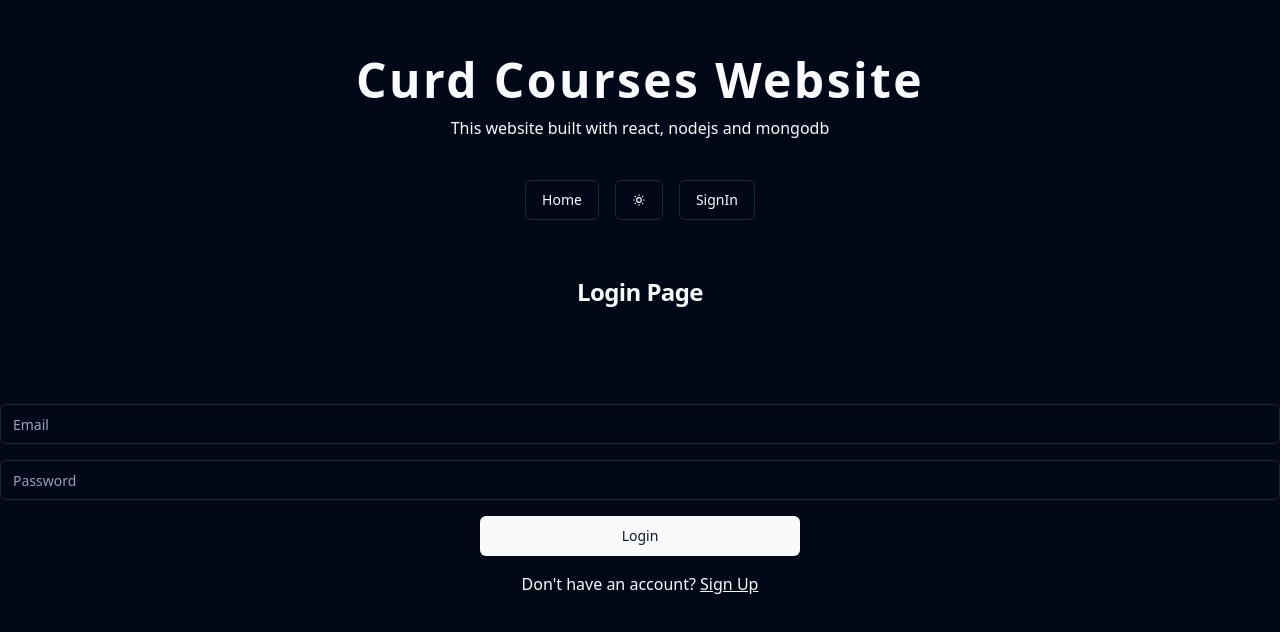
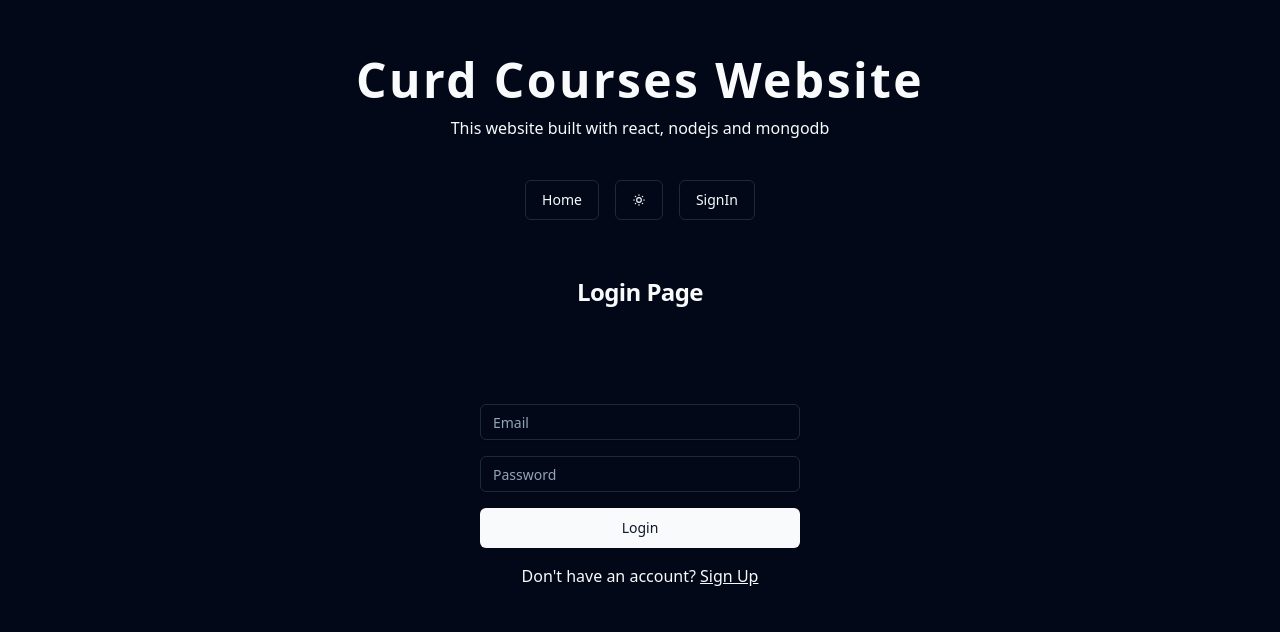
Before and after one commit to M-ZENHOM/Nodejs-Courses-app, a React (Vite) app in the folder client/: page /auth/login in a window 1280 px wide. Shown: the top 632 px of the page. Built offline with nearby package versions, Linux system fonts and the light colour scheme.

Commit message:
Add Input register

```diff
--- a/client/src/components/Input.tsx
+++ b/client/src/components/Input.tsx
@@ -1,29 +1,26 @@
-import * as React from "react"
+import { UseFormRegister } from "react-hook-form"
 import { cn } from "../lib/utils"
-import { UseFormRegister } from "react-hook-form"
+
+// type refactor later!
+interface IProps {
+    className?: string
+    register: UseFormRegister<any>
+    name: string
+    placeholder?: string
+    type?: string
+    defaultValue?: string
+
+}
 
 
+export const Input = ({ className, register, name, defaultValue, placeholder = "Input placeholder", type = 'text', ...rest }: IProps) => {
+    return (
+        <input className={cn("flex h-9 w-full max-w-xs rounded-md border border-input bg-transparent px-3 py-1 text-sm shadow-sm transition-colors file:border-0 file:bg-transparent file:text-sm file:font-medium placeholder:text-muted-foreground focus-visible:outline-none focus-visible:ring-1 focus-visible:ring-ring disabled:cursor-not-allowed disabled:opacity-50 dark:text-white", className)}
+            {...register(name)}
+            placeholder={placeholder}
+            type={type}
+            defaultValue={defaultValue}
+            {...rest} />
+    )
 
-export interface InputProps
-    extends React.InputHTMLAttributes<HTMLInputElement> {
-    register: UseFormRegister<any>
 }
-
-const Input = React.forwardRef<HTMLInputElement, InputProps>(
-    ({ className, type, ...props }, ref) => {
-        return (
-            <input
-                type={type}
-                className={cn(
-                    "flex h-10 w-full rounded-md border border-input bg-background px-3 py-2 text-sm ring-offset-background file:border-0 file:bg-transparent file:text-sm file:font-medium placeholder:text-muted-foreground focus-visible:outline-none focus-visible:ring-2 focus-visible:ring-ring focus-visible:ring-offset-2 disabled:cursor-not-allowed disabled:opacity-50",
-                    className
-                )}
-                ref={ref}
-                {...props}
-            />
-        )
-    }
-)
-Input.displayName = "Input"
-
-export { Input }
```
